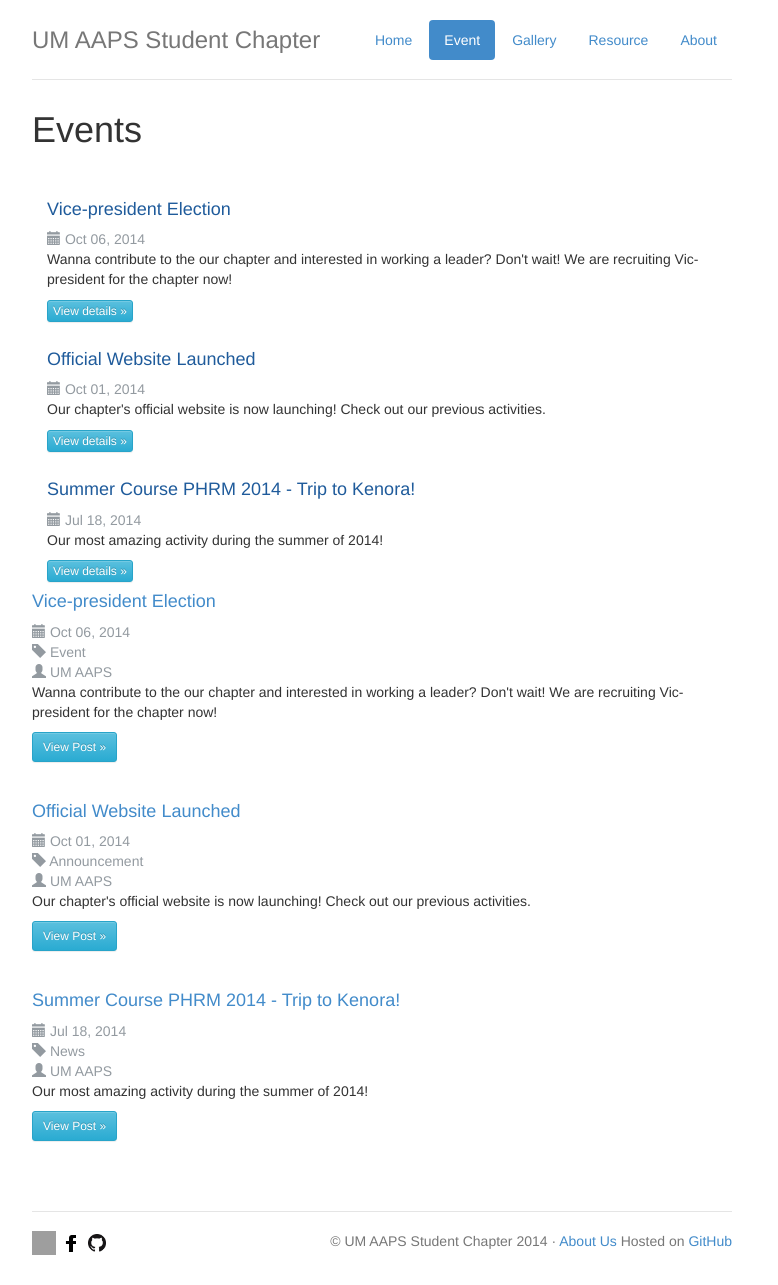
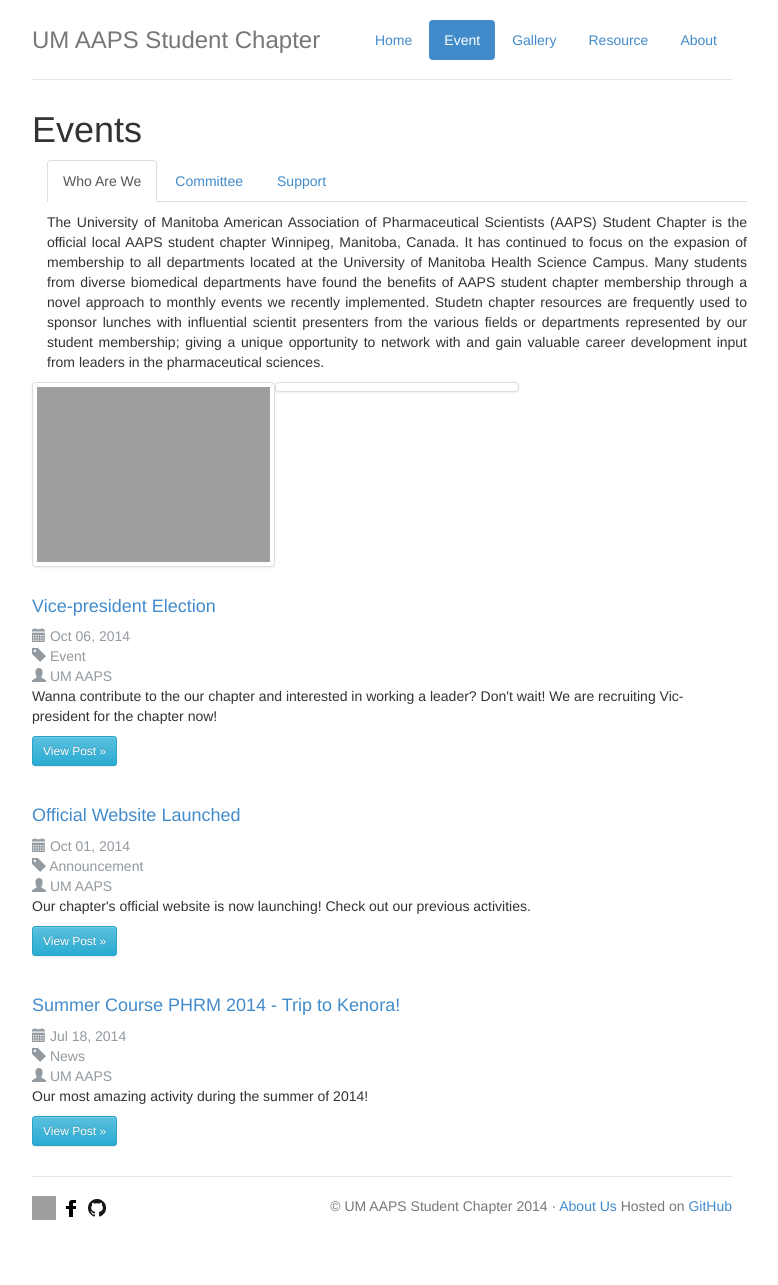
Before and after one commit to umaaps/umaaps.github.io, a Jekyll site: the page built from posts.html, in a window 1280 px wide. Shown: the whole page, without its empty margins (273-1051 px from the left). Built offline with Jekyll 4.4.1, drawn with Linux system fonts in a browser that asks for light colours; after the commit the page ends 1250 px from its top, so only the background shows below that.

```diff
--- a/about.html
+++ b/about.html
@@ -47,7 +47,7 @@
                     		<img class="pull-left img-thumbnail" src="https://0.gravatar.com/avatar/{{committee.gravatar}}?s=75" alt="{{committee.name}}" />
                     			<div class="media-body">
                         			<p><h5 class="media-heading"><b>{{committee.name}}</b></h5></p>
-                        			<p><span class="label label-primary">{{committee.position}}</span></p>
+                        			<p><span class="label label-success">{{committee.position}}</span></p>
                         			<small>Email: <a href="mailto:{{committee.email}}">{{committee.email}}</a></small>
                     			</div>
                 		</li>
--- a/posts.html
+++ b/posts.html
@@ -4,15 +4,86 @@
 permalink: /posts/
 ---
 
-      <div class="row marketing">
-        <div class="col-lg-12">
-        {% for post in site.posts limit: 3 %}
-                <h4 style="color:#1f5b9b">{{ post.title }}</h4>
-                <span class="date" style="color:#939aa0"><span class="glyphicon glyphicon-calendar"></span> <time datetime="{{post.date|date:"%F"}}">{{post.date|date:"%b %d, %Y"}}</time></span><br/>
-                <p>{{ post.excerpt }}</p>
-                <p><a class="btn btn-xs btn-info" href="{{site.baseurl}}{{post.url}}">View details &#187;</a></br></p>
-        {% endfor %}
+
+<div class="container">
+    <ul class="nav nav-tabs">
+        <li class="nav active"><a href="#who" data-toggle="tab">Who Are We</a></li>
+        <li class="nav"><a href="#committee" data-toggle="tab">Committee</a></li>
+        <li class="nav"><a href="#support" data-toggle="tab">Support</a></li>
+    </ul>
+
+    <!-- Tab panes -->
+    <div class="tab-content">
+
+        <!-- ABOUT -->
+        <div class="tab-pane fade in active" id="who">
+
+            <section>
+                <p></p>
+                <p align="justify">The University of Manitoba American Association of Pharmaceutical Scientists (AAPS) Student Chapter is the official local AAPS student chapter Winnipeg, Manitoba, Canada. It has continued to focus on the expasion of membership to all departments located at the University of Manitoba Health Science Campus. Many students from diverse biomedical departments have found the benefits of AAPS student chapter membership through a novel approach to monthly events we recently implemented. Studetn chapter resources are frequently used to sponsor lunches with influential scientit presenters from the various fields or departments represented by our student membership; giving a unique opportunity to network with and gain valuable career development input from leaders in the pharmaceutical sciences.</p>
+
+                <div class="row">
+                    <div class="col-xs-6 col-sm-4 thumbnail"><img class="img-responsive" src="{{site.imageurl}}logos/alumni-fund.jpg" alt="StrathSEDS is part funded by the University of Strathclyde Alumni Fund"></div>
+                    <div class="col-xs-6 col-sm-4 thumbnail"><img class="img-responsive" src="{{site.logo}}" /></div>
+                    <!-- Optional: clear the XS cols if their content doesn't match in height -->
+                    <!--<div class="clearfix visible-xs"></div>
+                    <div class="col-xs-6 col-sm-4 thumbnail"></div>-->
+
+            </section>
+
         </div>
+
+        <!-- COMMITTEE -->
+        <div class="tab-pane fade" id="committee">
+
+            <section>
+                <p></p>
+                <p class="lead">UM AAPS Student Chapter Committee:</p>
+                    <ul class="media-list">
+                        {% for committee_positions in site.committee_positions %}
+                        {% assign committee = site.committee[committee_positions] %}
+                        <li class="media">
+                            <img class="pull-left img-thumbnail" src="https://0.gravatar.com/avatar/{{committee.gravatar}}?s=75" alt="{{committee.name}}" />
+                                <div class="media-body">
+                                    <p><h5 class="media-heading"><b>{{committee.name}}</b></h5></p>
+                                    <p><span class="label label-success">{{committee.position}}</span></p>
+                                    <small>Email: <a href="mailto:{{committee.email}}">{{committee.email}}</a></small>
+                                </div>
+                        </li>
+                        {% endfor %}
+                    </ul>
+            </section>
+        </div>
+
+        <!-- SUPPORT -->
+        <div class="tab-pane fade" id="support">
+
+            <section>
+                <p></p>
+                    <table>
+                        <tr><td>
+                            <address>
+                                <p>Join Us:</td>
+                                <td  align="right"><a class="btn btn-large btn-success" href="{{site.baseurl}}/signup/"><span class="glyphicon glyphicon-user"></span> Click Here</a></p>
+                            </address>
+                        </td></tr>
+                        <tr><td>
+                            <address>
+                                <p>General Enquires:</td>
+                                <td align="right"><a class="btn btn-default" href="mailto:{{site.contact_email}}"><span class="glyphicon glyphicon-envelope"></span> {{site.contact_email}}</a></p>
+                            </address>
+                        </td></tr>
+                        <tr><td>
+                            <address>
+                                <p>Website Support:</td>
+                                <td align="right"><a class="btn btn-default" href="mailto:{{site.web_email}}"><span class="glyphicon glyphicon-envelope"></span> {{site.web_email}}</a></p>
+                            </address>
+                        </td></tr>
+                    </table>
+            </section>
+        </div>
+    </div>
+</div>
 
 <!-- Start of all posts -->
 {% for post in site.posts %}
```
